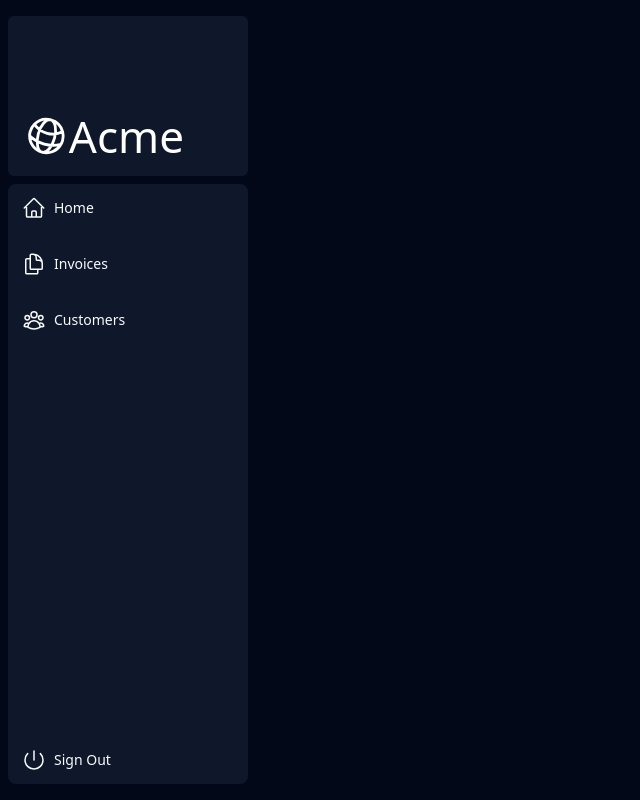
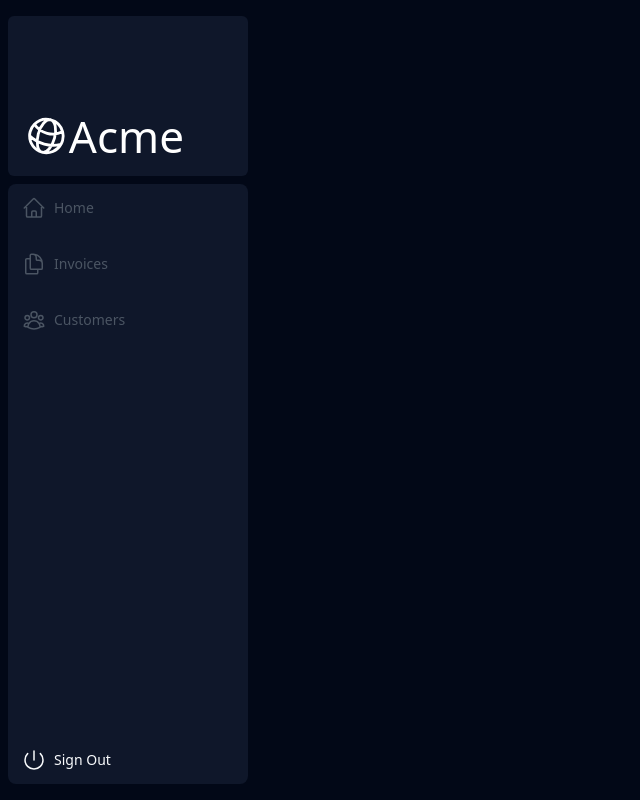
Before and after one commit to hossein-jorfi/nextjs-dashboard, a Next.js app: page /dashboard/invoices/1/edit in a window 1280 px wide. Shown: the whole page, without its empty margins (0-640 px from the left). Built offline with nearby package versions, Linux system fonts and the light colour scheme.

Commit message:
side nav

```diff
--- a/app/ui/dashboard/nav-links.tsx
+++ b/app/ui/dashboard/nav-links.tsx
@@ -33,9 +33,9 @@ export default function NavLinks() {
             key={link.name}
             href={link.href}
             className={clsx(
-              "flex h-[48px] grow items-center justify-center gap-2 rounded-md p-3 text-sm font-medium md:flex-none md:justify-start md:p-2 md:px-3 border-2 border-transparent hover:border-border",
+              "flex h-[48px] grow items-center justify-center gap-2 rounded-md p-3 text-sm font-medium md:flex-none md:justify-start md:p-2 md:px-3 border-2 border-transparent hover:border-border text-gray-600",
               {
-                "border-primary hover:border-primary": pathname === link.href,
+                "text-primary": pathname === link.href,
               }
             )}
           >
--- a/app/ui/dashboard/sidenav.tsx
+++ b/app/ui/dashboard/sidenav.tsx
@@ -24,7 +24,7 @@ export default function SideNav() {
             await signOut();
           }}
         >
-          <button className="flex h-[48px] w-full grow items-center justify-center gap-2 rounded-md p-3 text-sm font-medium md:flex-none md:justify-start md:p-2 md:px-3 border-2 border-transparent hover:border-primary">
+          <button className="flex h-[48px] w-full grow items-center justify-center gap-2 rounded-md p-3 text-sm font-medium md:flex-none md:justify-start md:p-2 md:px-3 border-2 border-transparent hover:border-destructive hover:text-destructive hover:text-red-500">
             <PowerIcon className="w-6" />
             <div className="hidden md:block">Sign Out</div>
           </button>
```
